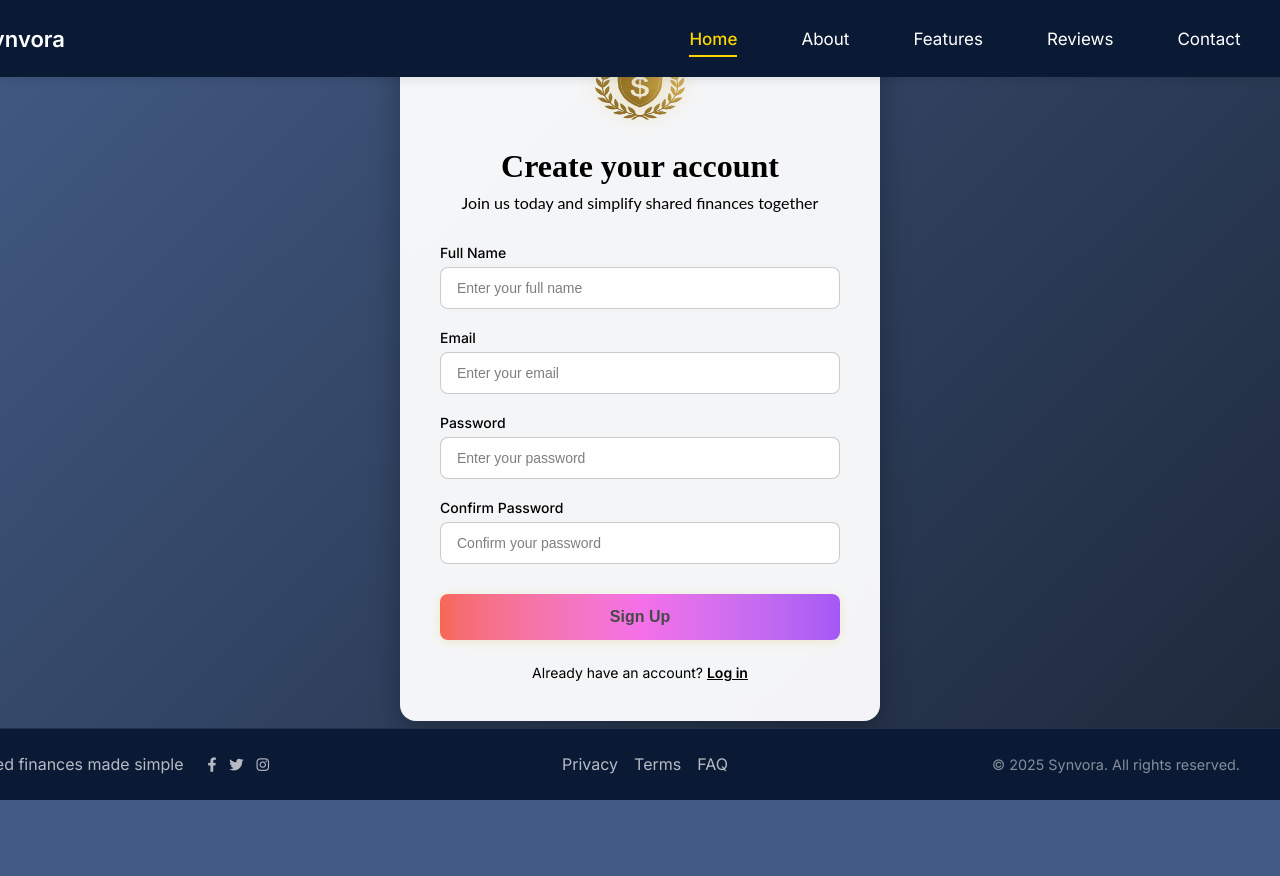
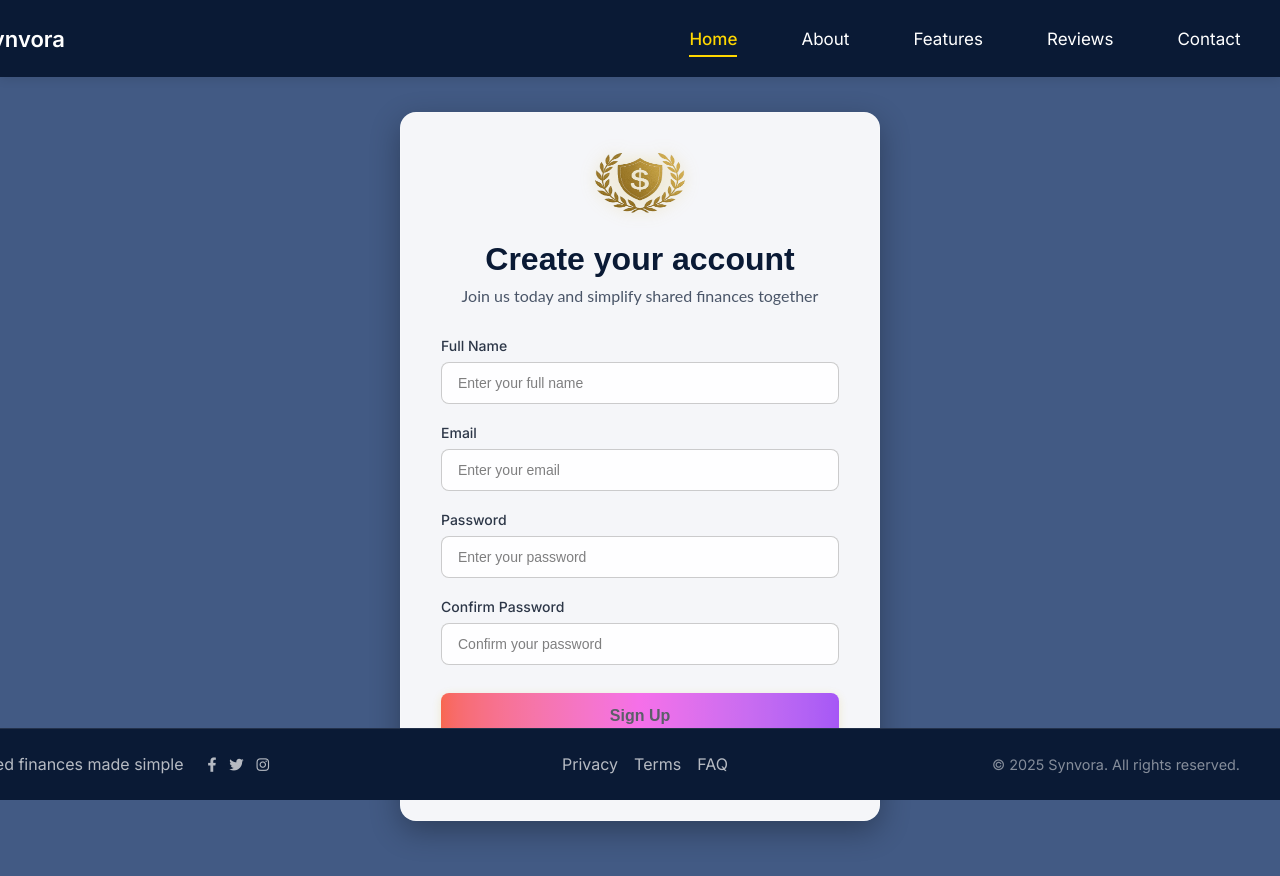
Before and after one commit to Dasindu02/Synvora-Frontend, an Angular app in the folder Frontend/: page /signup in a window 1280 px wide. Shown: the top 876 px of the page. Before the commit the page ends 800 px from the top, so only its background shows below. Built offline with nearby package versions, Linux system fonts and the light colour scheme.

Commit message:
update signup scss

```diff
--- a/Frontend/src/app/signup/signup.scss
+++ b/Frontend/src/app/signup/signup.scss
@@ -1,81 +1,90 @@
 @import url('https://fonts.googleapis.com/css2?family=Inter:wght@300;400;500;600;700&display=swap');
 
+/* Fix for fixed header */
 :host {
-  height: 110vh;
+  display: block;
+  padding-top: 80px; /* Match header height */
+  padding-bottom: 80px;
+  min-height: 100vh;
+  box-sizing: border-box;
 }
 
 .signup-container {
   display: flex;
   justify-content: center;
   align-items: center;
-  min-height: 90vh;
-  background: linear-gradient(135deg, #425a84 0%, #1e293b 100%);
+  min-height: calc(100vh - 80px); /* Account for header */
+  // background: linear-gradient(135deg, #425a84 0%, #1e293b 100%);
   font-family: 'Inter', sans-serif;
-  padding: 20px;
- }
+  padding: 2rem 1rem;
+  box-sizing: border-box;
 
+  /* Beautiful glass morphism effect */
   .signup-card {
     background: rgba(255, 255, 255, 0.95);
     border-radius: 16px;
     box-shadow: 0 10px 30px rgba(0, 0, 0, 0.3);
-  padding: 40px;
+    padding: 2.5rem;
     width: 100%;
     max-width: 480px;
+    backdrop-filter: blur(10px);
+    border: 1px solid rgba(255, 255, 255, 0.2);
     transition: all 0.3s ease;
-  backdrop-filter: blur(10px);
+
+    &:hover {
+      box-shadow: 0 15px 35px rgba(0, 0, 0, 0.4);
     }
 
     .logo-container {
       text-align: center;
-  margin-bottom: 32px;
+      margin-bottom: 2rem;
 
       .logo {
         height: 60px;
-    margin-bottom: 16px;
+        margin-bottom: 1rem;
         filter: drop-shadow(0 0 8px rgba(212, 175, 55, 0.3));
       }
 
       h1 {
-    font-size: 32px;
+        font-size: 2rem;
         font-weight: 600;
-    color: #000000;
-    margin: 8px 0;
-    font-family: 'Poppins',
+        color: #0a1a35;
+        margin: 0.5rem 0;
+        font-family: 'Poppins', sans-serif;
       }
 
       p {
-    color: #000000;
-    font-size: 16px;
+        color: #4a5568;
+        font-size: 1rem;
         margin: 0;
-    font-family: 'Lato',
+        font-family: 'Lato', sans-serif;
       }
     }
 
     .signup-form {
       display: flex;
       flex-direction: column;
-  gap: 20px;
-}
+      gap: 1.25rem;
 
       .form-group {
         display: flex;
         flex-direction: column;
-  gap: 6px;
+        gap: 0.5rem;
 
         label {
-    font-size: 14px;
+          font-size: 0.875rem;
           font-weight: 500;
-    color: #000000;
+          color: #2d3748;
         }
 
         input {
-    padding: 12px 16px;
+          padding: 0.75rem 1rem;
           border: 1px solid rgba(0, 0, 0, 0.2);
           border-radius: 8px;
-    font-size: 14px;
+          font-size: 0.875rem;
           transition: all 0.2s ease;
           background: rgba(255, 255, 255, 0.9);
-    color: #000000;
+          color: #1a202c;
 
           &::placeholder {
             color: rgba(0, 0, 0, 0.5);
@@ -94,29 +103,29 @@
 
         .error-message {
           color: #ff4d4f;
-    font-size: 12px;
-    height: 18px;
-    font-family: 'Poppins',
+          font-size: 0.75rem;
+          height: 1rem;
+          font-family: 'Poppins', sans-serif;
         }
       }
 
       .signup-button {
-  padding: 14px;
+        padding: 0.875rem;
         border: none;
         border-radius: 8px;
-  color: #000000;
+        color: #1a202c;
         font-weight: 600;
-  font-size: 16px;
+        font-size: 1rem;
         cursor: pointer;
         transition: all 0.2s ease;
-  margin-top: 10px;
+        margin-top: 0.5rem;
+        background: linear-gradient(90deg, gold 0%, #FFD700 100%);
+        box-shadow: 0 2px 10px rgba(212, 175, 55, 0.3);
         position: relative;
         overflow: hidden;
-  background: linear-gradient(90deg, gold 0%, #FFD700 100%);
-  box-shadow: 0 2px 10px rgba(212, 175, 55, 0.3);
 
         &:hover {
-    transform: translateY(-1px);
+          transform: translateY(-2px);
           box-shadow: 0 4px 15px rgba(212, 175, 55, 0.4);
         }
 
@@ -137,35 +146,66 @@
           height: 20px;
           border: 3px solid rgba(0, 0, 0, 0.1);
           border-radius: 50%;
-    border-top-color: #000000;
+          border-top-color: #1a202c;
           animation: spin 1s ease-in-out infinite;
         }
       }
+    }
 
+    .login-link {
+      text-align: center;
+      margin-top: 1.5rem;
+      font-size: 0.875rem;
+      color: #4a5568;
+
+      a {
+        color: #0a1a35;
+        text-decoration: underline;
+        font-weight: 600;
+        transition: color 0.2s;
+
+        &:hover {
+          color: gold;
+        }
+      }
+    }
+  }
+}
+
+/* Animations */
 @keyframes spin {
   to { transform: rotate(360deg); }
 }
 
-.login-link {
-  text-align: center;
-  margin-top: 24px;
-  font-size: 14px;
-  color: #000000;
+/* Responsive Design */
+@media (max-width: 768px) {
+  .signup-container {
+    padding: 1rem;
+    align-items: flex-start;
+    min-height: calc(100vh - 60px);
 
-  a {
-    color: #000000;
-    text-decoration: underline;
-    font-weight: 600;
+    .signup-card {
+      padding: 1.5rem;
+      margin-top: 1rem;
+      backdrop-filter: blur(5px);
 
-    &:hover {
-      color: rgb(0, 149, 255);
+      .logo-container {
+        h1 {
+          font-size: 1.5rem;
+        }
+      }
     }
   }
 }
 
-@media (max-width: 600px) {
+@media (max-width: 480px) {
+  .signup-container {
     .signup-card {
-    padding: 24px;
-    backdrop-filter: blur(5px);
+      padding: 1.25rem;
+
+      .signup-form {
+        gap: 1rem;
       }
     }
+  }
+}
```
Lines whose indentation alone changed are shown as unchanged.
